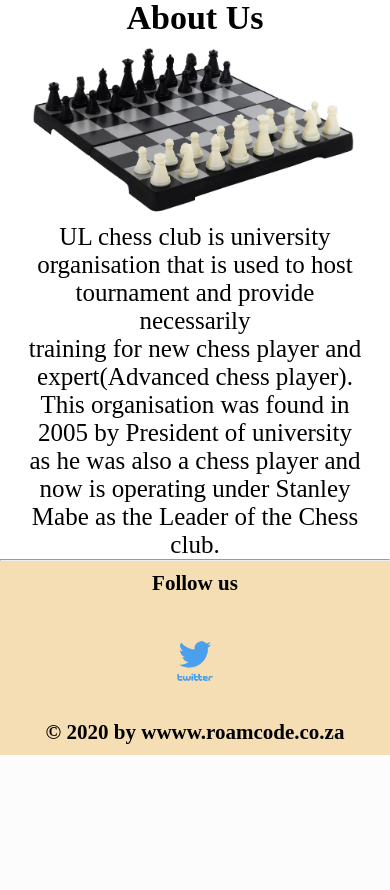
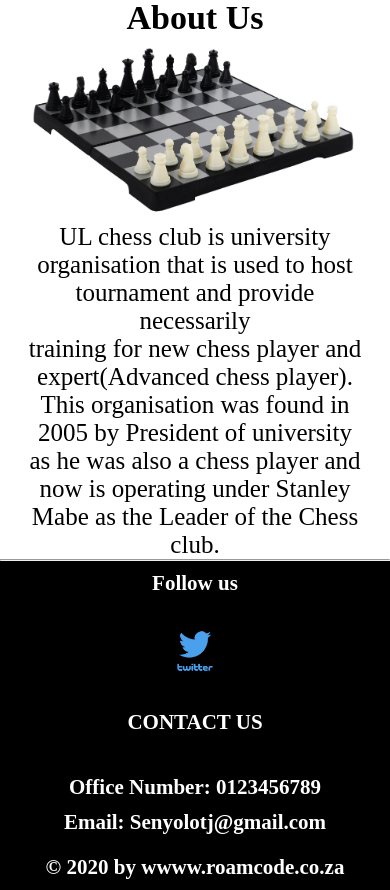
Before and after one commit to TJayCoder/ULchess, a PHP site: page /about.php in a window 390 px wide. Shown: the part 146-1036 px from the top of the page. Before the commit the page ends 901 px from the top, so only its background shows below. Run offline with PHP 8.4, Linux system fonts and the light colour scheme.

Commit message:
New Changes

```diff
--- a/about.css
+++ b/about.css
@@ -205,16 +205,31 @@ h4{
 
 
 footer{
-    background: wheat;
+    background:black;
     font-size: 14px;
+    color: white;
     padding: 10px 0 10px;
     display:block;
 
 
 }
+.contact{
+    display:block;
+    padding-top: 10px;
+}
+
+footer p
+{
+    color: white;
+
+}
 
 footer img{
     padding: 20px
+}
+
+footer h2{
+color: white;
 }
 
 .menu{
@@ -230,6 +245,12 @@ ul li{
 /*-------------------Media query ---------------------*/
 
 @media only screen and (max-width:750px){
+
+    .row{
+
+        display: block;
+    }
+
 
     .col-2 h1{
         padding-top:30px;
@@ -265,6 +286,7 @@ nav ul li{
 .btn-admin{
     display: none;
 }
+
 
 }
 
@@ -314,4 +336,7 @@ select:focus{
     .col-2 ,.col-3 , .col-4{
         flex-basis: 100% ;
     }
+
+
+
 }
--- a/about.php
+++ b/about.php
@@ -131,16 +131,39 @@ if(!isset($_SESSION['customer_email'])){
             <div class="row">
                 <div class="footer-col-1">
 
-                    <h2 align="center" style="padding-bottom:10px; color: black;">Follow us</h2>
+                    <h2 align="center">Follow us</h2>
 
                   <a href="https://twitter.com/login?lang=en">  <img src="stock/twitter.png" alt="" width="110px"></a>
 
                 </div>
+
+
+                <div class="footer-col-1">
+
+                    <h2 align="center" style="padding-bottom:30px; ">CONTACT US</h2>
+
+                    <div class="contact">
+
+                    <h2 >Office Number: 0123456789</h2>
+
+                    </div>
+
+
+                    <div class="contact">
+                    <h2 >Email: <a style="color:white" href="Senyolotj@gmail.com">Senyolotj@gmail.com </a></h2>
+                    </div>
+
+                </div>
+
+
             </div>
 
-            <h2 style="color: black; text-align: center;">&#169; 2020 by wwww.roamcode.co.za</h2>
+            <h2 style=" text-align: center; padding-top:20px">&#169; 2020 by wwww.roamcode.co.za</h2>
         </div>
     </footer>
+
+
+
 
 
     <!----------------------------js tottle menu---------------------->
--- a/reset.php
+++ b/reset.php
@@ -216,14 +216,14 @@ function cart(){
             <div class="row">
                 <div class="footer-col-1">
 
-                    <h2 align="center" style="padding-bottom:10px; color: black;">Follow us</h2>
+                    <h2 align="center" style="padding-bottom:10px;">Follow us</h2>
 
                   <a href="https://twitter.com/login?lang=en">  <img src="stock/twitter.png" alt="" width="110px"></a>
 
                 </div>
             </div>
 
-            <h2 style="color: black; text-align: center;">&#169; 2020 by wwww.roamcode.co.za</h2>
+            <h2 style=" text-align: center;">&#169; 2020 by wwww.roamcode.co.za</h2>
         </div>
     </footer>
 
--- a/tournamentEntry.php
+++ b/tournamentEntry.php
@@ -251,14 +251,14 @@ if(!isset($_SESSION['customer_email'])){
             <div class="row">
                 <div class="footer-col-1">
 
-                    <h2 align="center" style="padding-bottom:10px; color: black;">Follow us</h2>
+                    <h2 align="center" style="padding-bottom:10px;">Follow us</h2>
 
                   <a href="https://twitter.com/login?lang=en">  <img src="stock/twitter.png" alt="" width="110px"></a>
 
                 </div>
             </div>
 
-            <h2 style="color: black; text-align: center;">&#169; 2020 by wwww.roamcode.co.za</h2>
+            <h2 style=" text-align: center;">&#169; 2020 by wwww.roamcode.co.za</h2>
         </div>
     </footer>
 
```
Also changed, not shown: cart.php (+4 -5 lines), checkout.php (+4 -5 lines), createAccount.php (+4 -6 lines), customer/account.css (+10 -1 lines), customer/account.php (+4 -4 lines), forgotpassword.php (+4 -4 lines), index.css (+10 -1 lines), index.php (+4 -4 lines), productDetails.php (+4 -6 lines), tournament.php (+4 -4 lines), tournamentEntry.css (+10 -1 lines), stock/socialMedia/facebook.png (renamed from stock/socialMedia/iconfinder_facebook_2581819.png).
